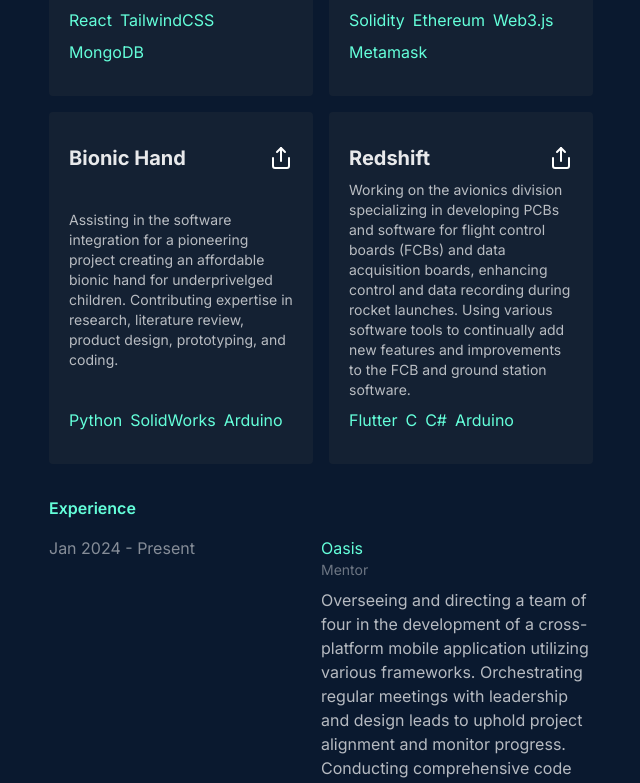
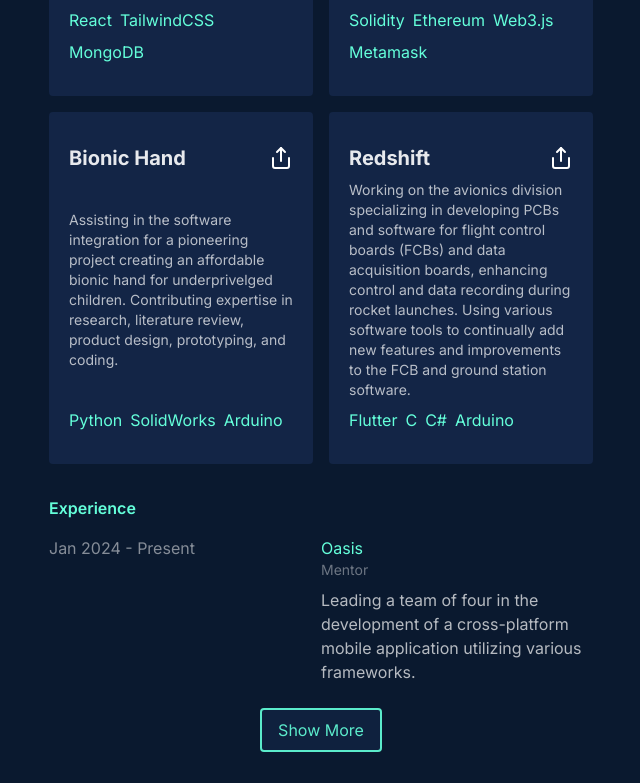
Before and after one commit to Sedanah/final-portfolio, a Next.js app: page / in a window 1280 px wide. Shown: the part 776-1559 px from the top of the page, without its empty margins (319-959 px from the left). Built offline with nearby package versions, Linux system fonts and the light colour scheme.

Commit message:
upd styling

```diff
--- a/src/app/page.js
+++ b/src/app/page.js
@@ -178,7 +178,7 @@ export const ProjectCard = ({
   const stack = techStack.split(", ");
 
   return (
-    <div className="transition ease-in-out hover:-translate-y-1 flex px-5 py-8 flex-col gap-2 justify-between bg-[#202a377a] hover:bg-[#14342d] text-white rounded">
+    <div className="transition ease-in-out hover:-translate-y-1 flex px-5 py-8 flex-col gap-2 justify-between bg-[#132546] hover:bg-[#134e4a6e] text-white rounded">
       <div className="flex flex-row items-center justify-between">
         <h3 className="text-xl font-bold text-white/90">{projectName}</h3>
         {githubLink && (
@@ -233,21 +233,20 @@ export const ExperienceSection = () => {
     <div className="space-y-6">
       <ExperienceCard {...experiences[0]} />
       {showAll &&
-        experiences
-          .slice(1)
-          .map((experience, index) => (
+        experiences.slice(1).map((experience, index) => (
           <ExperienceCard {...experience} key={index} index={index} />
         ))}
+      <div className="flex justify-center mt-8 ">
         <button
           onClick={toggleShowAll}
-        className="text-[#64ffda] animate-bounce text-xl"
+          className="text-[#64ffda]  bg-[#112240] border-solid border-2 border-[#64ffda] rounded animate-pulse px-4 py-2"
         >
           {showAll ? "Show Less" : "Show More"}
         </button>
       </div>
+    </div>
   );
 };
-
 const experiences = [
   {
     date: "Jan 2024 - Present",
@@ -255,9 +254,16 @@ const experiences = [
     hyperlink: "https://oasisneu.com/",
     role: " Mentor",
     description:
-      "Overseeing and directing a team of four in the development of a cross-platform mobile application utilizing various frameworks. Orchestrating regular meetings with leadership and design leads to uphold project alignment and monitor progress. Conducting comprehensive code reviews, optimizing git workflows, and cultivating a culture of self-discovery to enhance problem-solving skills and deliver high-quality code",
+      "Leading a team of four in the development of a cross-platform mobile application utilizing various frameworks. ",
   },
 
+  {
+    date: "Jan 2024 - Present",
+    company: "NU Blockchain",
+    role: " Software Engineer",
+    description:
+      "Developing a decentralized application (dApp) to facilitate the exchange of digital assets and NFTs. ",
+  },
   {
     date: "Jan 2024 - Present",
     company: "NU Sci",
@@ -274,15 +280,14 @@ const experiences = [
     role: "Software Developer",
 
     description:
-      "Developng and focusing on the software components to bring forth a functional and affordable prosthetic device. Actively engaged in brainstorming sessions to generate novel ideas, conducting thorough research and literature reviews, and contributing to the product design and prototyping phases. Developing a machine learning based software solution in Python, integrated with Arduino MyoWare sensors, to enhance the functionality; Implementing optimization transformations to reduce sensor noise and improve accuracy, ensuring precise control over hand movements based on muscle activity.",
-  },
+    "Developing software to create an affordable bionic prosthetic hand. Contributing to the product design, research, and prototyping phases. Developing a machine learning based software solution"},
 
   {
     date: "Dec 2023 - Present",
     company: "AeroSpaceNU",
     role: "Software Developer",
     description:
-      "Working in the avionics division to develop electronics, PCBs, and software for cutting-edge flight control boards (FCBs), data acquisition boards, and various hardware tools dedicated to enhancing control and data recording capabilities for rocket launches. Assisting the creation of FCBs equipped with advanced features such as GPS, live telemetry through radio communication, extensive flight data logging, and unparalleled support for a diverse range of parachute deployment conditions—outperforming other commercially available products in the market",
+      "Working in the avionics division to develop PCBs and software for flight control and data aquisition boards (FCBs) dedicated to enhancing control and data recording capabilities for rocket launches. Adding features such as live telemetry through radio communication and extensive flight data logging.",
   },
 
   {
@@ -290,7 +295,7 @@ const experiences = [
     company: "BWSC",
     role: "Security Engineer + IT Programmer Co-op",
     description:
-      "Worked with Azure Cloud infrastructure and Barracuda CloudGen firewalls to implement robust security measures, improving overall system security and network integrity by 56%. Orchestrated efficient mobile device management, regulated data quality checks, and troubleshot issues to propel the organization toward peak performance through AirWatch. Collaborated with AI and Cybersecurity teams to contribute to the creation of machine learning models specialized in threat detection, anomaly detection, and behavior analysis.",
+      "Worked with Azure Cloud infrastructure and Barracuda CloudGen firewalls to implement robust security measures. Collaborated with AI and Cybersecurity teams to contribute to the creation of machine learning models specialized in threat detection, anomaly detection, and behavior analysis.",
   },
   {
     date: "May 2022 - June 2022",
@@ -299,18 +304,6 @@ const experiences = [
     description:
       "Utilized R and Python to analyze extensive datasets, boosting data processing efficiency by 75% and maintaining data integrity; created a highly acclaimed user-friendly data visualization dashboard that garnered a 95% satisfaction rating from project stakeholders",
   },
-  {
-    date: "April 2021 - Sep 2021",
-    company: "YKK",
-    role: "Software engineer intern",
-    description:
-      "Revamped the Automated Inventory Management System (AIMS) for streamlined stock tracking, error reduction, and implemented a user-friendly UI redesign, resulting in a 20% decrease in training time while prioritizing bug fixes, testing, and comprehensive documentation.",
-  },
-  {
-    date: "May 2020 - July 2020",
-    company: "MIST Atlanta",
-    role: "Front-End Development",
-    description:
-      "Transformed MIST Atlanta's website with sophisticated front-end development, achieving a 60% traffic surge and a 45% boost in user engagement; utilized leading-edge design techniques, improving user experience, aesthetics, and addressing user queries, elevating the organization's online presence significantly.",
-  },
+
+
 ];
--- a/src/app/projects/page.js
+++ b/src/app/projects/page.js
@@ -13,7 +13,7 @@ export const ProjectCard = ({
 }) => {
   const stack = techStack.split(", ");
   return (
-    <div className="transition ease-in-out hover:-translate-y-1 flex px-5 py-8 flex-col gap-2 justify-between bg-[#202a377a] hover:bg-[#14342d] text-white rounded">
+    <div className="transition ease-in-out hover:-translate-y-1 flex px-5 py-8 flex-col gap-2 justify-between bg-[#112240] hover:bg-[#14342d] text-white rounded">
       <div className="flex flex-row items-center justify-between">
         <h3 className="text-xl font-bold text-white/90">{projectName}</h3>
         {githubLink && (
@@ -155,7 +155,7 @@ export default function Page() {
         </nav>
       </header>
       <section className="pb-6">
-        <h2 className="mb-4 text-base font-semibold text-[#64ffda]">
+        <h2 className="mb-4 text-xl font-semibold text-[#64ffda]">
           Projects
         </h2>
         <div className="grid grid-cols-1 sm:grid-cols-2 gap-4">
```
Lines whose indentation alone changed are shown as unchanged.
